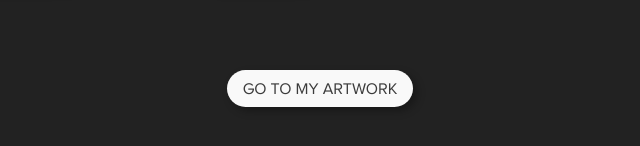
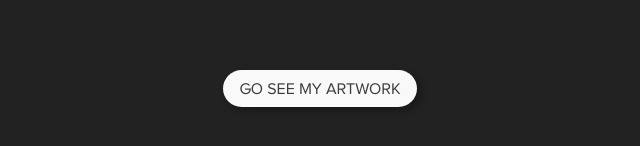
Before and after one commit to BeeVeeDeeDee/vite-vanilla-js-III, a website built with Vite: page index.html in a window 1280 px wide. Shown: the part 578-724 px from the top of the page, 320-960 px from the left. Built offline with nearby package versions, Linux system fonts and the light colour scheme; files whose address does not match are found by name.

Commit message:
Update button text for gallery navigation

```diff
--- a/index.html
+++ b/index.html
@@ -19,7 +19,7 @@
         data-target="gallery"
         data-offset="82"
         class="btn--light"
-      >Go to my artwork</button>
+      >Go see my artwork</button>
     </main>
 
     <section id="gallery">
```
